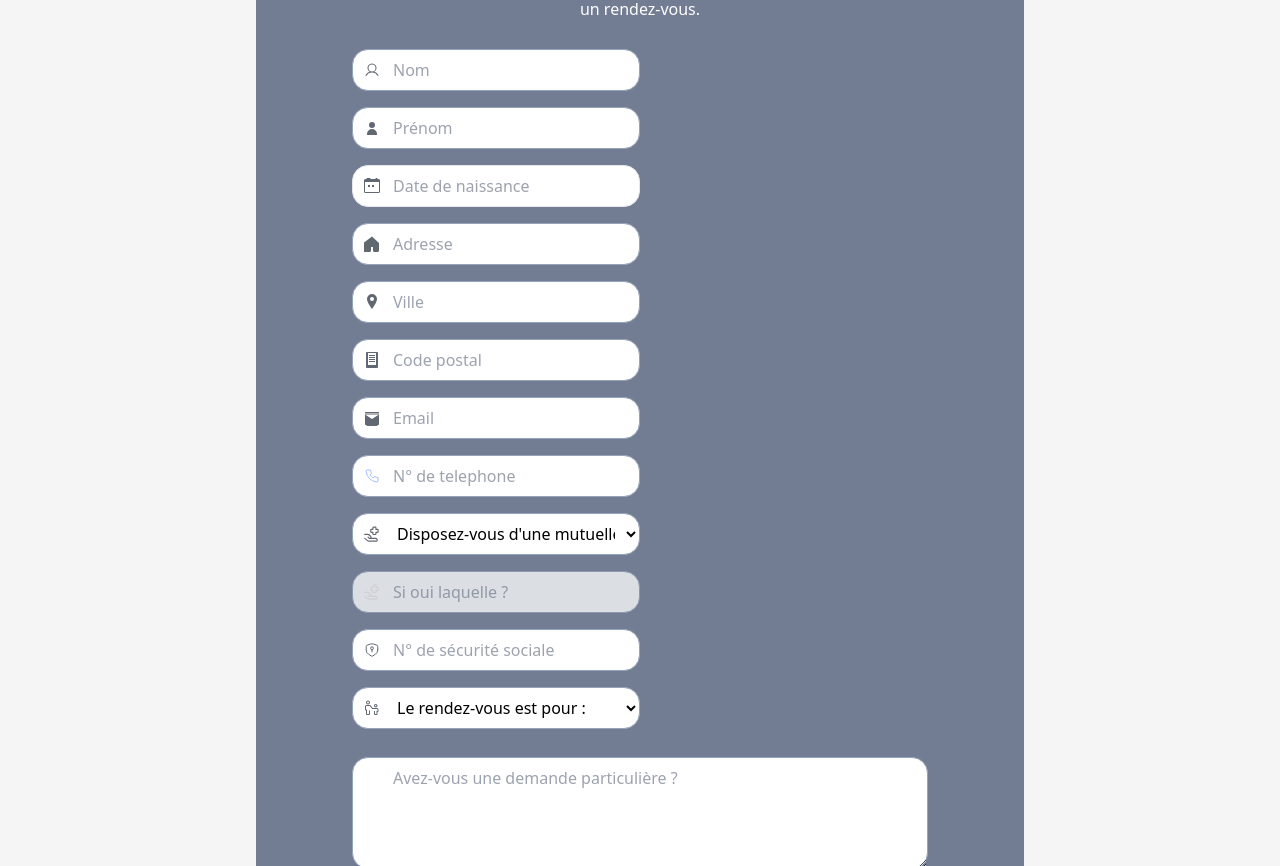
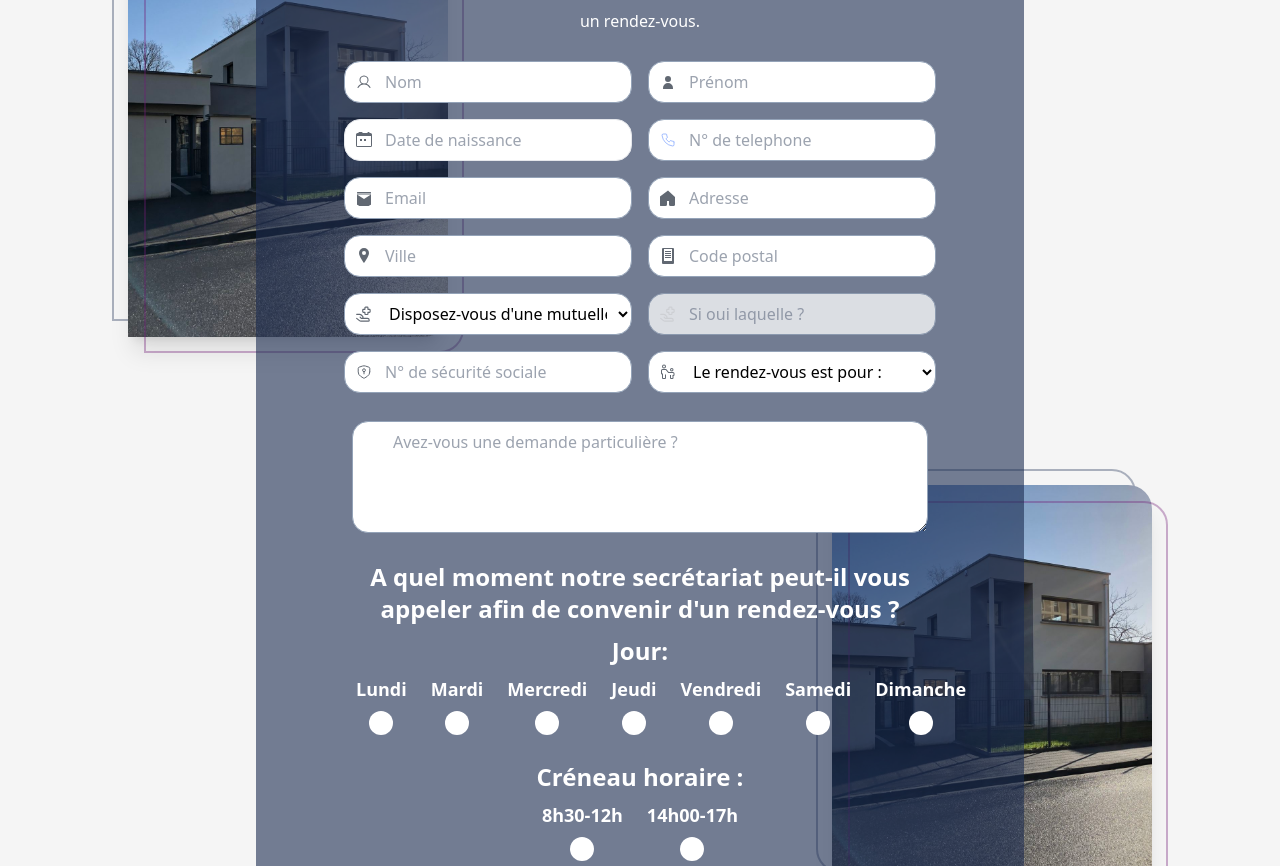
Before and after one commit to Njaka91/Cidro, a React (Vite) app: page /prendrerendez-vous in a window 1280 px wide. Shown: the part 934-1800 px from the top of the page. Built offline with nearby package versions, Linux system fonts and the light colour scheme.

Commit message:
modification form pour les regex et envoye email

```diff
--- a/src/components/AppointmentSection.jsx
+++ b/src/components/AppointmentSection.jsx
@@ -1,12 +1,19 @@
 import { useState } from "react";
 import emailjs from "emailjs-com";
+import img from "../assets/images/cabinet_dentaire.jpg";
+import PlusDeco from "./PlusDeco";
+import fond1 from "../assets/images/fond1.png";
+import fond2 from "../assets/images/fond2.png";
 
 const AppointmentSection = () => {
   const [hasMutuelle, setHasMutuelle] = useState("");
   const [isForMe, setIsForMe] = useState("");
   const [appointementDay, setAppointementDay] = useState("");
   const [appointementHour, setAppointementHour] = useState("");
-  const [errors, setErrors] = useState({});
+  const [errors, setErrors] = useState("");
+  const [isOpen, setIsOpen] = useState(false);
+  const [successMessage, setSuccessMessage] = useState(true);
+  const [errorMessage, setErrorMessage] = useState(false);
 
   const [formData, setFormData] = useState({
     nom: "",
@@ -48,8 +55,16 @@ const AppointmentSection = () => {
     if (!formData.nom.trim()) {
       newErrors.nom = "Champ obligatoire.";
     }
+    if (!formData.dateNaissance.trim()) {
+      newErrors.dateNaissance = "Champ obligatoire.";
+    }
     if (!formData.prenom.trim()) {
       newErrors.prenom = "Champ obligatoire.";
+    }
+    if (!formData.telephone.trim()) {
+      newErrors.telephone = "Champ obligatoire.";
+    } else if (!/^\d+$/.test(formData.telephone)) {
+      newErrors.telephone = "Le téléphone doit être uniquement en chiffres.";
     }
 
     if (!formData.email.trim()) {
@@ -57,6 +72,11 @@ const AppointmentSection = () => {
     } else if (!/^[^\s@]+@[^\s@]+\.[^\s@]+$/.test(formData.email)) {
       newErrors.email = "Veuillez entrer une adresse email valide.";
     }
+
+    if (!isForMe) {
+      newErrors.isForMe = "Veuillez sélectionner une option.";
+    }
+
     // Ajoutez d'autres validations pour les autres champs ici
 
     setErrors(newErrors);
@@ -66,26 +86,39 @@ const AppointmentSection = () => {
 
   const handleSubmit = (e) => {
     e.preventDefault();
+    setErrorMessage(false);
+
+    if (
+      errors.nom === "" &&
+      errors.prenom === "" &&
+      errors.dateNaissance === "" &&
+      errors.telephone === "" &&
+      errors.email === ""
+    ) {
+      setErrorMessage(false);
+    }
 
     if (!validateForm()) {
+      setErrorMessage(true);
       return;
     }
+    setSuccessMessage(false);
 
     const templateParams = {
       nom: formData.nom,
       prenom: formData.prenom,
       dateNaissance: formData.dateNaissance,
-      adresse: formData.adresse,
-      ville: formData.ville,
-      codePostal: formData.codePostal,
+      adresse: formData.adresse?formData.adresse:"-----",
+      ville: formData.ville?formData.ville:"-----",
+      codePostal: formData.codePostal?formData.codePostal:"-----",
       email: formData.email,
       telephone: formData.telephone,
-      mutuelle: formData.mutuelle,
-      secuSociale: formData.secuSociale,
-      demande: formData.demande,
+      mutuelle: formData.mutuelle?formData.mutuelle:"Aucune",
+      secuSociale: formData.secuSociale?formData.secuSociale:"Aucun",
+      demande: formData.demande?formData.demande:"Aucune",
       appointementDay: appointementDay,
       appointementHour: appointementHour,
-      isForMe:isForMe
+      isForMe: isForMe,
     };
 
     emailjs
@@ -98,25 +131,30 @@ const AppointmentSection = () => {
       .then(
         (result) => {
           console.log("Email envoyé avec succès!", result.text);
+          setIsOpen(true);
+          setSuccessMessage(true);
+          setErrorMessage(false);
         },
         (error) => {
           console.log("Erreur lors de l'envoi de l'email:", error.text);
         }
       );
-    console.log(
-      "Form data: ",
-      formData,
-      hasMutuelle,
-      isForMe,
-      appointementDay,
-      appointementHour
-    );
-    // Add API submission or other logic here
   };
 
   return (
-    <div className="py-10">
-      <div className="bg-[#1B2C51] bg-opacity-60 w-3/5 mx-auto rounded-3xl py-7">
+    <div className="relative py-10">
+      <div className="absolute left-32 top-32 overflow-hidden rounded-tl-3xl z-10 rounded-br-3xl shadow-xl w-1/4 h-2/6">
+        <img src={img} alt="dentiste" className="object-cover w-full h-full" />
+      </div>
+      <div className="absolute left-36 top-36 overflow-hidden bg-none rounded-tl-3xl border-fuchsia-900 border-2 border-opacity-35 z-20 rounded-br-3xl w-1/4 h-2/6" />
+      <div className="absolute left-28 top-28 overflow-hidden bg-none rounded-tl-3xl border-[#1B2C51] z-0 border-2 border-opacity-35 rounded-br-3xl w-1/4 h-2/6" />
+      <div className="absolute right-32 bottom-32  overflow-hidden rounded-tr-3xl z-10 rounded-bl-3xl shadow-xl w-1/4 h-2/6">
+        <img src={img} alt="dentiste" className="object-cover w-full h-full" />
+      </div>
+      <div className="absolute right-36 bottom-36 overflow-hidden bg-none rounded-tr-3xl border-[#1B2C51] border-2 border-opacity-35 z-0 rounded-bl-3xl w-1/4 h-2/6" />
+      <div className="absolute right-28 bottom-28 overflow-hidden bg-none rounded-tr-3xl border-fuchsia-900 z-20 border-2 border-opacity-35 rounded-bl-3xl w-1/4 h-2/6" />
+
+      <div className="relative bg-[#1B2C51] z-30  bg-opacity-60 w-3/5 mx-auto rounded-3xl py-10 flex items-center flex-col">
         <div>
           <h1 className="text-2xl font-semibold text-white text-center">
             QUESTIONNAIRE DE DEMANDE DE RENDEZ-VOUS
@@ -132,9 +170,9 @@ const AppointmentSection = () => {
           </p>
         </div>
 
-        <div className="py-7">
+        <div className="pt-7">
           <form onSubmit={handleSubmit}>
-            <div className="flex w-3/4 max-w-3xl mx-auto flex-row flex-wrap justify-between gap-4">
+            <div className="flex flex-row flex-wrap justify-center gap-4">
               <div className="relative flex items-center w-72">
                 <svg
                   xmlns="http://www.w3.org/2000/svg"
@@ -240,6 +278,97 @@ const AppointmentSection = () => {
                 />
               </div>
 
+              <div>
+                <div className="relative flex items-center w-72">
+                  <svg
+                    xmlns="http://www.w3.org/2000/svg"
+                    width="1em"
+                    height="1em"
+                    viewBox="0 0 50 50"
+                    className="absolute left-3 h-4 w-4 opacity-70"
+                  >
+                    <path
+                      fill="none"
+                      stroke="#306cfe"
+                      strokeLinecap="round"
+                      strokeLinejoin="round"
+                      strokeWidth={2}
+                      d="M43.75 31.25v8.187a4.166 4.166 0 0 1-4.77 4.167A37.5 37.5 0 0 1 6.541 11.021a4.167 4.167 0 0 1 4.146-4.771h8.062a2.083 2.083 0 0 1 2.083 1.854c.207 2.73.913 5.4 2.084 7.875a2.083 2.083 0 0 1-.875 2.625l-1.792 1.02a2.085 2.085 0 0 0-.687 3.043a29.3 29.3 0 0 0 7.687 7.687a2.083 2.083 0 0 0 3.042-.687l1.02-1.792a2.083 2.083 0 0 1 2.709-.792a22.4 22.4 0 0 0 7.875 2.084a2.083 2.083 0 0 1 1.854 2.083"
+                    ></path>
+                  </svg>
+
+                  <input
+                    type="text"
+                    name="telephone"
+                    value={formData.telephone}
+                    onChange={handleChange}
+                    onFocus={(e) => {
+                      e.target.placeholder = "N° de telephone ";
+                      e.target.classList.remove("placeholder-red-500"); // Supprime la classe d'erreur pour le placeholder
+                    }}
+                    onBlur={(e) => {
+                      if (!formData.telephone && !errors.telephone) {
+                        e.target.placeholder = "N° de telephone "; // Rétablit le placeholder par défaut
+                      }
+                    }}
+                    className={`pl-10 bg-white text-black p-2 rounded-2xl border ${
+                      errors.telephone
+                        ? "border-red-500 placeholder-red-500" // Bordure rouge si erreur
+                        : "border-slate-400 focus:border-fuchsia-900" // Bordure grise par défaut, bleue au focus
+                    } w-full focus:outline-none`} // focus:outline-none pour supprimer le contour par défaut
+                    placeholder={errors.telephone || "N° de telephone "} // Affiche l'erreur ou le placeholder par défaut
+                  />
+                </div>
+                {errors.telephone ===
+                  "Le téléphone doit être uniquement en chiffres." && (
+                  <p className="text-red-500 text-sm mt-1 bg-white bg-opacity-50 rounded-full px-1">
+                    {errors.telephone}
+                  </p>
+                )}
+              </div>
+
+              <div>
+                <div className="relative flex items-center w-72">
+                  <svg
+                    xmlns="http://www.w3.org/2000/svg"
+                    viewBox="0 0 16 16"
+                    fill="currentColor"
+                    className="absolute left-3 h-4 w-4 opacity-70"
+                  >
+                    <path d="M1.5 2a.5.5 0 00-.5.5v11a.5.5 0 00.5.5h13a.5.5 0 00.5-.5V2.5a.5.5 0 00-.5-.5h-13zM1 3.5v-.5h14v.5h-14zm0 1h14v10H1V4.5zm0 0z" />
+                    <path d="M1 4.5l7 4.5 7-4.5v10l-7 4.5-7-4.5V4.5z" />
+                  </svg>
+
+                  <input
+                    type="text"
+                    name="email"
+                    value={formData.email}
+                    onChange={handleChange}
+                    onFocus={(e) => {
+                      e.target.placeholder = "Email ";
+                      e.target.classList.remove("placeholder-red-500"); // Supprime la classe d'erreur pour le placeholder
+                    }}
+                    onBlur={(e) => {
+                      if (!formData.email && !errors.email) {
+                        e.target.placeholder = "Email "; // Rétablit le placeholder par défaut
+                      }
+                    }}
+                    className={`pl-10 bg-white text-black p-2 rounded-2xl border ${
+                      errors.email
+                        ? "border-red-500 placeholder-red-500" // Bordure rouge si erreur
+                        : "border-slate-400 focus:border-fuchsia-900" // Bordure grise par défaut, bleue au focus
+                    } w-full focus:outline-none`} // focus:outline-none pour supprimer le contour par défaut
+                    placeholder={errors.email || "Email "} // Affiche l'erreur ou le placeholder par défaut
+                  />
+                </div>
+                {errors.email ===
+                  "Veuillez entrer une adresse email valide." && (
+                  <p className="text-red-500 text-sm mt-1 bg-white bg-opacity-50 rounded-full px-1 text-center">
+                    {errors.email}
+                  </p>
+                )}
+              </div>
+
               <div className="relative flex items-center w-72">
                 <svg
                   xmlns="http://www.w3.org/2000/svg"
@@ -295,72 +424,6 @@ const AppointmentSection = () => {
                   onChange={handleChange}
                   className="focus:outline-none focus:border-fuchsia-900 pl-10 bg-white text-black p-2 rounded-2xl border border-slate-400 w-full"
                   placeholder="Code postal"
-                />
-              </div>
-              <div>
-                <div className="relative flex items-center w-72">
-                  <svg
-                    xmlns="http://www.w3.org/2000/svg"
-                    viewBox="0 0 16 16"
-                    fill="currentColor"
-                    className="absolute left-3 h-4 w-4 opacity-70"
-                  >
-                    <path d="M1.5 2a.5.5 0 00-.5.5v11a.5.5 0 00.5.5h13a.5.5 0 00.5-.5V2.5a.5.5 0 00-.5-.5h-13zM1 3.5v-.5h14v.5h-14zm0 1h14v10H1V4.5zm0 0z" />
-                    <path d="M1 4.5l7 4.5 7-4.5v10l-7 4.5-7-4.5V4.5z" />
-                  </svg>
-
-                  <input
-                    type="text"
-                    name="email"
-                    value={formData.email}
-                    onChange={handleChange}
-                    onFocus={(e) => {
-                      e.target.placeholder = "Email ";
-                      e.target.classList.remove("placeholder-red-500"); // Supprime la classe d'erreur pour le placeholder
-                    }}
-                    onBlur={(e) => {
-                      if (!formData.email && !errors.email) {
-                        e.target.placeholder = "Email "; // Rétablit le placeholder par défaut
-                      }
-                    }}
-                    className={`pl-10 bg-white text-black p-2 rounded-2xl border ${
-                      errors.email
-                        ? "border-red-500 placeholder-red-500" // Bordure rouge si erreur
-                        : "border-slate-400 focus:border-fuchsia-900" // Bordure grise par défaut, bleue au focus
-                    } w-full focus:outline-none`} // focus:outline-none pour supprimer le contour par défaut
-                    placeholder={errors.email || "Email "} // Affiche l'erreur ou le placeholder par défaut
-                  />
-                </div>
-                {errors.email ===
-                  "Veuillez entrer une adresse email valide." && (
-                  <p className="text-red-500 text-sm mt-1">{errors.email}</p>
-                )}
-              </div>
-
-              <div className="relative flex items-center w-72">
-                <svg
-                  xmlns="http://www.w3.org/2000/svg"
-                  width="1em"
-                  height="1em"
-                  viewBox="0 0 50 50"
-                  className="absolute left-3 h-4 w-4 opacity-70"
-                >
-                  <path
-                    fill="none"
-                    stroke="#306cfe"
-                    strokeLinecap="round"
-                    strokeLinejoin="round"
-                    strokeWidth={2}
-                    d="M43.75 31.25v8.187a4.166 4.166 0 0 1-4.77 4.167A37.5 37.5 0 0 1 6.541 11.021a4.167 4.167 0 0 1 4.146-4.771h8.062a2.083 2.083 0 0 1 2.083 1.854c.207 2.73.913 5.4 2.084 7.875a2.083 2.083 0 0 1-.875 2.625l-1.792 1.02a2.085 2.085 0 0 0-.687 3.043a29.3 29.3 0 0 0 7.687 7.687a2.083 2.083 0 0 0 3.042-.687l1.02-1.792a2.083 2.083 0 0 1 2.709-.792a22.4 22.4 0 0 0 7.875 2.084a2.083 2.083 0 0 1 1.854 2.083"
-                  ></path>
-                </svg>
-                <input
-                  type="text"
-                  name="telephone"
-                  value={formData.telephone}
-                  onChange={handleChange}
-                  className="focus:outline-none focus:border-fuchsia-900 pl-10 bg-white text-black p-2 rounded-2xl border border-slate-400 w-full"
-                  placeholder="N° de telephone"
                 />
               </div>
 
@@ -458,7 +521,7 @@ const AppointmentSection = () => {
                   placeholder="N° de sécurité sociale"
                 />
               </div>
-
+              <div>
                 <div className="relative flex items-center w-72">
                   <svg
                     className="absolute left-3 h-4 w-4 opacity-70"
@@ -477,9 +540,20 @@ const AppointmentSection = () => {
                     ></path>
                   </svg>
                   <select
-                  className="focus:outline-none focus:border-fuchsia-900 pl-10 bg-white placeholder:text-red-600 text-black p-2 rounded-2xl  border border-slate-400 w-full"
+                    className={`focus:outline-none pl-10 bg-white placeholder:text-red-600 text-black p-2 rounded-2xl border ${
+                      errors.isForMe
+                        ? "border-red-500 placeholder-red-500"
+                        : "border-slate-400 focus:border-fuchsia-900"
+                    } w-full`}
                     value={isForMe}
-                  onChange={(e) => setIsForMe(e.target.value)}
+                    onChange={(e) => {
+                      setIsForMe(e.target.value);
+                      // Efface l'erreur si une option est sélectionnée
+                      if (e.target.value) {
+                        setErrors((prevErrors) => ({ ...prevErrors, isForMe: "" }));
+                      }
+                    }}
+
                   >
                     <option value="" disabled selected>
                       Le rendez-vous est pour :
@@ -488,7 +562,16 @@ const AppointmentSection = () => {
                     <option value="l'enfant du demandeur">mon enfant</option>
                   </select>
                 </div>
+                {errors.isForMe && (
+                  <p className="text-red-500 text-sm mt-1 bg-white bg-opacity-50 rounded-full px-1 text-center">
+                    {errors.isForMe}
+                  </p>
+                )}
               </div>
+            </div>
+
+            {/* Afficher un message d'erreur si une option n'est pas sélectionnée */}
+
             <div>
               <div className="flex w-3/4 max-w-3xl mx-auto flex-row flex-wrap justify-between gap-4 py-7">
                 <textarea
@@ -552,15 +635,87 @@ const AppointmentSection = () => {
                 ))}
               </div>
 
-              <div className="flex w-3/4 max-w-3xl mx-auto flex-row flex-wrap justify-between gap-4 py-7">
-                <button className="rounded-full shadow-xl btn w-52 max-w-sm mx-auto bg-[#1B2C51] border-0 text-white hover:bg-fuchsia-900">
-                  Envoyer
+              <div className="flex flex-col w-3/4 mx-auto flex-wrap justify-center items-center gap-4 pt-7">
+                <button className="rounded-full shadow-xl btn w-52  mx-auto bg-[#1B2C51] border-0 text-white hover:bg-fuchsia-900">
+                  {successMessage ? (
+                    "Envoyer"
+                  ) : (
+                    <span className="loading loading-spinner loading-md"></span>
+                  )}
                 </button>
+
+                {errorMessage && (
+                  <p className="text-red-500 text-sm text-center mt-1 w-1/2 bg-white bg-opacity-50 rounded-full px-1">
+                    Veuillez bien remplir tous les champs
+                  </p>
+                )}
               </div>
             </div>
           </form>
         </div>
       </div>
+
+      {isOpen && (
+        <div className="fixed inset-0 z-50 flex justify-center items-center">
+          <div className="absolute inset-0 bg-black bg-opacity-75 backdrop-blur-md"></div>
+          <div className="relative p-10 w-1/2 rounded-2xl overflow-hidden z-10 flex flex-col justify-center bg-[#F5F5F5] items-center">
+            <PlusDeco />
+            <div
+              style={{
+                backgroundImage: `url(${fond1})`,
+                backgroundSize: "cover",
+                backgroundPosition: "center",
+                backgroundRepeat: "no-repeat",
+              }}
+              className="z-0 absolute left-0 bottom-0 w-1/3 h-3/4"
+            />
+            <div
+              style={{
+                backgroundImage: `url(${fond2})`,
+                backgroundSize: "cover",
+                backgroundPosition: "center",
+                backgroundRepeat: "no-repeat",
+              }}
+              className="z-0 absolute right-0 top-10 w-1/4 h-1/2"
+            />
+
+            <div className="flex flex-col justify-center items-center p-4 w-full z-40 rounded-xl bg-opacity-50 bg-[#faf9f9] shadow-md">
+              <div className="text-fuchsia-900 flex flex-row items-center justify-center">
+                <span className="w-28">
+                  <svg xmlns="http://www.w3.org/2000/svg" viewBox="0 0 32 32">
+                    <path
+                      fill="currentColor"
+                      d="M16 3C8.8 3 3 8.8 3 16s5.8 13 13 13s13-5.8 13-13c0-1.4-.188-2.794-.688-4.094L26.688 13.5c.2.8.313 1.6.313 2.5c0 6.1-4.9 11-11 11S5 22.1 5 16S9.9 5 16 5c3 0 5.694 1.194 7.594 3.094L25 6.688C22.7 4.388 19.5 3 16 3m11.28 4.28L16 18.563l-4.28-4.28l-1.44 1.437l5 5l.72.686l.72-.687l12-12l-1.44-1.44z"
+                    />
+                  </svg>
+                </span>
+                <span className="font-medium text-4xl text-center">
+                  Votre demande a bien été envoyé !!!
+                </span>
+              </div>
+
+              <span className="text-center text-[#1B2C51] mt-4">
+                Nous avons bien reçu votre demande. Notre secrétaire vous
+                contactera sous peu pour convenir d&apos;une date de
+                rendez-vous. Merci pour votre confiance !
+              </span>
+            </div>
+            <div className="modal-action">
+              <form method="dialog">
+                <button
+                  onClick={() => setIsOpen(false)}
+                  className="btn relative bg-[#1B2C51] w-52 rounded-full shadow-xl border-0 text-white font-medium group hover:bg-[#1B2C51]"
+                >
+                  <span className="relative z-40">
+                    <span>Fermer</span>
+                  </span>
+                  <span className="absolute inset-0 w-0 h-full opacity-0 rounded-full bg-fuchsia-900 transition-all duration-300 group-hover:opacity-75 group-hover:w-full"></span>
+                </button>
+              </form>
+            </div>
+          </div>
+        </div>
+      )}
     </div>
   );
 };
```
Lines whose indentation alone changed are shown as unchanged.
